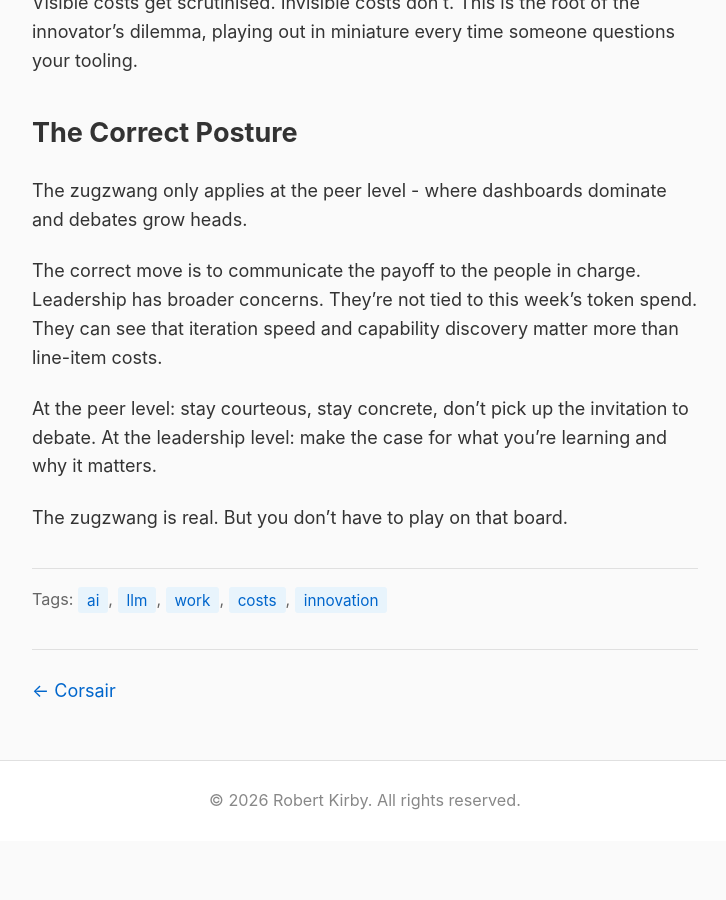
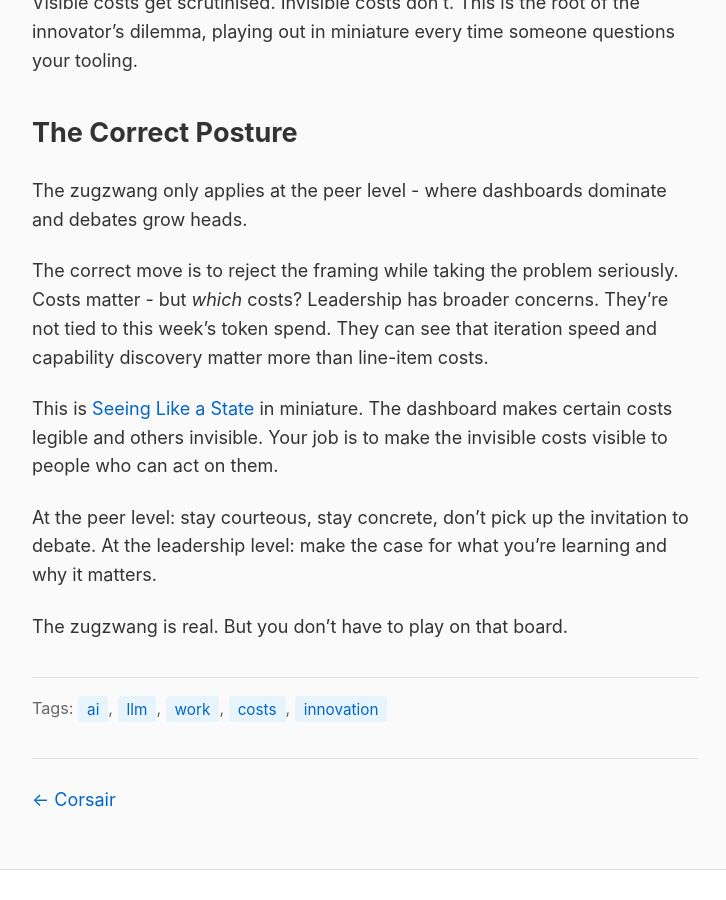
Before and after one commit to rob137/rob137.github.io, a Jekyll site: the page built from _posts/2026-01-08-zugzwang.md, in a window 1280 px wide and 900 px high, scrolled down 1869 px. Shown: the whole window, without its empty margins (275-1001 px from the left). Built offline with Jekyll 4.4.1, drawn with Linux system fonts in a browser that asks for light colours; before the commit the page ends 2710 px from its top, so only the background shows below that.

Commit message:
Add Seeing Like a State framing
Reject the framing, take the problem seriously.

Co-Authored-By: Claude Opus 4.5 <noreply@anthropic.com>

```diff
--- a/_posts/2026-01-08-zugzwang.md
+++ b/_posts/2026-01-08-zugzwang.md
@@ -36,7 +36,9 @@ Visible costs get scrutinised. Invisible costs don't. This is the root of the in
 
 The zugzwang only applies at the peer level - where dashboards dominate and debates grow heads.
 
-The correct move is to communicate the payoff to the people in charge. Leadership has broader concerns. They're not tied to this week's token spend. They can see that iteration speed and capability discovery matter more than line-item costs.
+The correct move is to reject the framing while taking the problem seriously. Costs matter - but *which* costs? Leadership has broader concerns. They're not tied to this week's token spend. They can see that iteration speed and capability discovery matter more than line-item costs.
+
+This is [Seeing Like a State](https://en.wikipedia.org/wiki/Seeing_Like_a_State) in miniature. The dashboard makes certain costs legible and others invisible. Your job is to make the invisible costs visible to people who can act on them.
 
 At the peer level: stay courteous, stay concrete, don't pick up the invitation to debate. At the leadership level: make the case for what you're learning and why it matters.
 
```
